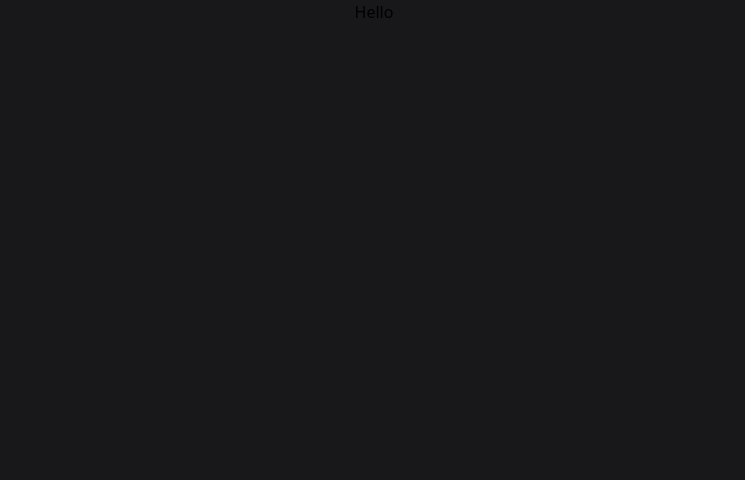
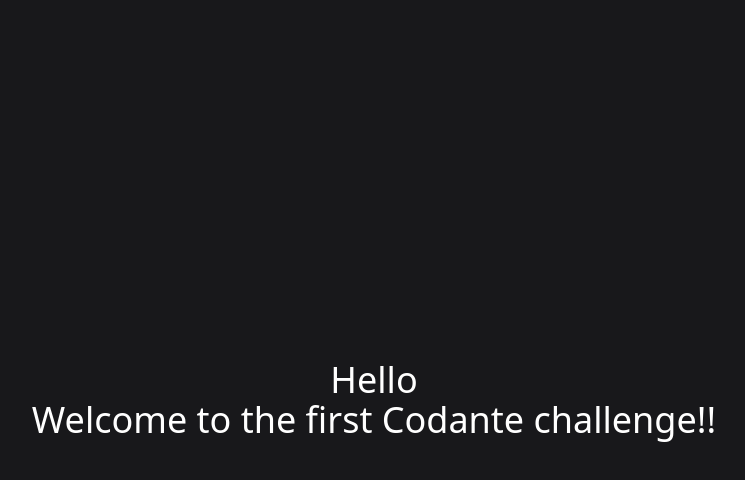
Before and after one commit to codante-io/mp-tela-login-tailwind, a React (Vite) app in the folder loginPage/: page /home in a window 1280 px wide. Shown: the top 480 px of the page, without its empty margins (266-1011 px from the left). Built offline with nearby package versions, Linux system fonts and the light colour scheme.

Commit message:
:gem: style: finalizando estilo

```diff
--- a/loginPage/src/components/InputPassword.jsx
+++ b/loginPage/src/components/InputPassword.jsx
@@ -11,7 +11,7 @@
       Password
       <input
         type="password"
-        className="max-sm:h-11 rounded-2xl h-16 text-neutral-950 bg-zinc-900
+        className="max-sm:h-11 rounded-2xl h-16 bg-zinc-900
         hover:border-4 border-pink-500"
         onChange={ (e) => handlechange(e.target) }
       />
--- a/loginPage/src/components/InputUsername.jsx
+++ b/loginPage/src/components/InputUsername.jsx
@@ -12,7 +12,7 @@
       Email
       <input
         type="text"
-        className="max-sm:h-11 rounded-2xl h-16 text-neutral-950 bg-zinc-900
+        className="max-sm:h-11 rounded-2xl h-16 bg-zinc-900
         hover:border-4 border-pink-500"
         onChange={ (e) => handlechange(e.target) }
       />
--- a/loginPage/src/pages/Home.jsx
+++ b/loginPage/src/pages/Home.jsx
@@ -4,9 +4,14 @@
 function Home() {
   const { email } = useContext(LoginContext);
   return (
-    <h1>
-      { `Hello ${email}`}
-    </h1>
+    <div
+      className="flex flex-col h-full items-center justify-center text-white text-4xl"
+    >
+      <h1>
+        { `Hello ${email}`}
+      </h1>
+      <h2>Welcome to the first Codante challenge!!</h2>
+    </div>
   );
 }
 
--- a/loginPage/src/pages/NotFound.jsx
+++ b/loginPage/src/pages/NotFound.jsx
@@ -1,6 +1,10 @@
 function NotFound() {
   return (
-    <h1>404. Page Not found</h1>
+    <h1
+      className="text-neutral-100 text-2xl mt-28"
+    >
+      404. Page Not found
+    </h1>
   );
 }
 
```
